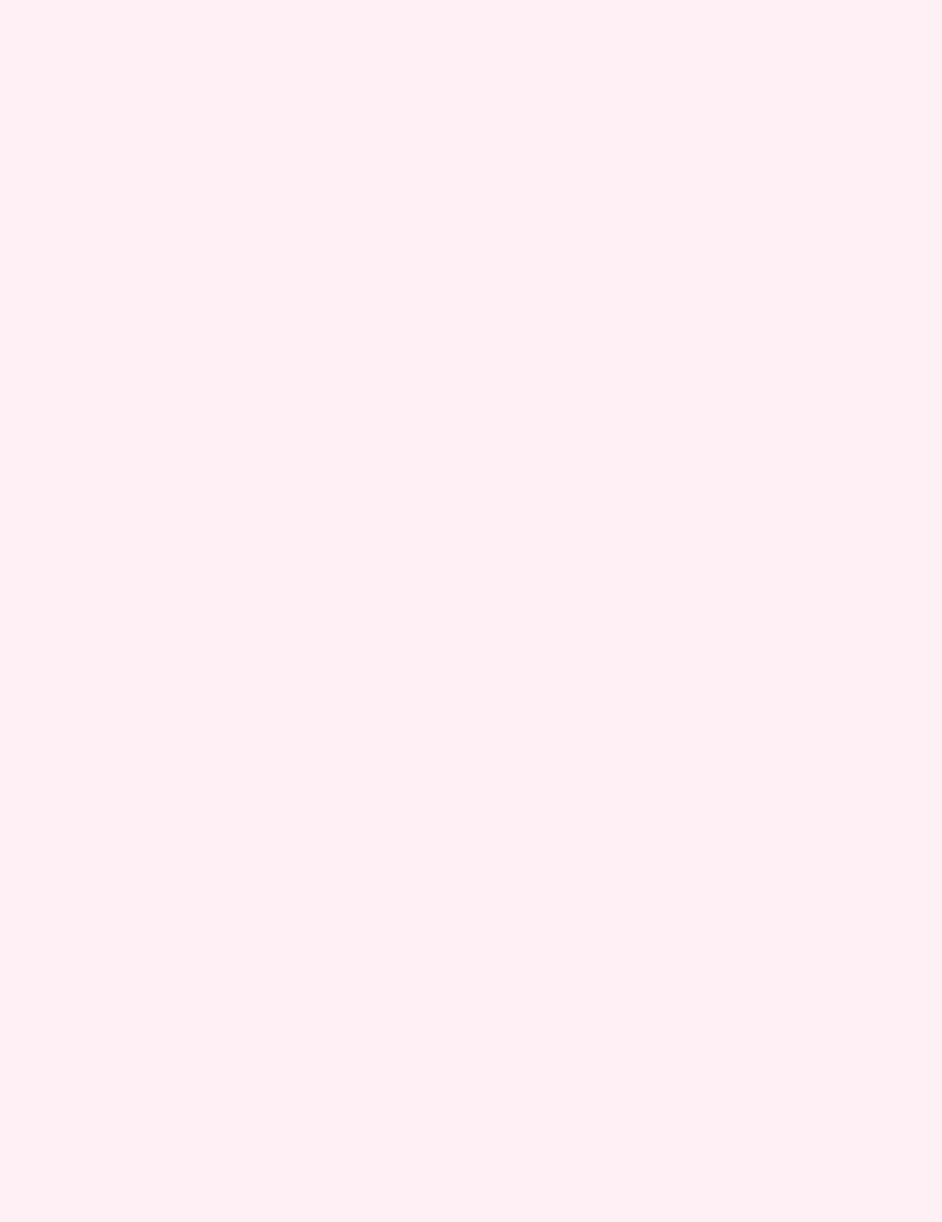
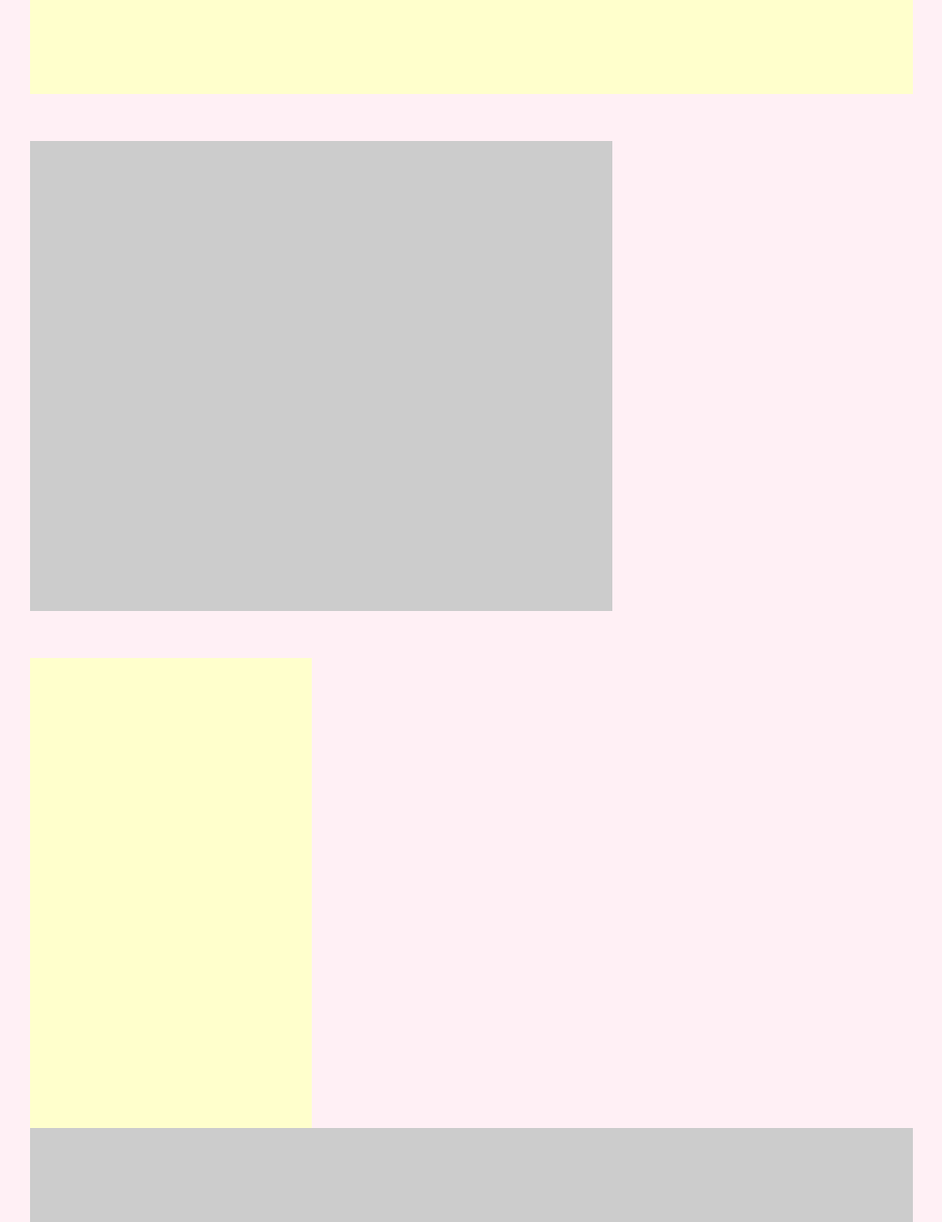
Before and after one commit to yuuki1313/git1, a plain HTML site: page base/index.html in a window 1280 px wide. Shown: the whole page at 94% size, without its empty margins (138-1141 px from the left). Before the commit the page ends 800 px from the top, so only its background shows below. Drawn offline with Linux system fonts and the light colour scheme.

Commit message:
html・cssを追加

```diff
--- a/base/css/style.css
+++ b/base/css/style.css
@@ -1 +1,29 @@
 @charset "UTF-8";
+.wrapper {
+    width: 940px;
+    margin: 0 auto;
+}
+
+.wrapper #header {
+    height: 100px;
+    margin-bottom: 50px;
+    background-color: #ffc;
+}
+
+.wrapper #main {
+    width: 620px;
+    height: 500px;
+    margin-bottom: 50px;
+    background-color: #ccc;
+}
+
+.wrapper #sub {
+    width: 300px;
+    height: 500px;
+    background-color: #ffc;
+}
+
+.wrapper #footer {
+    height: 100px;
+    background-color: #ccc;
+}
```
